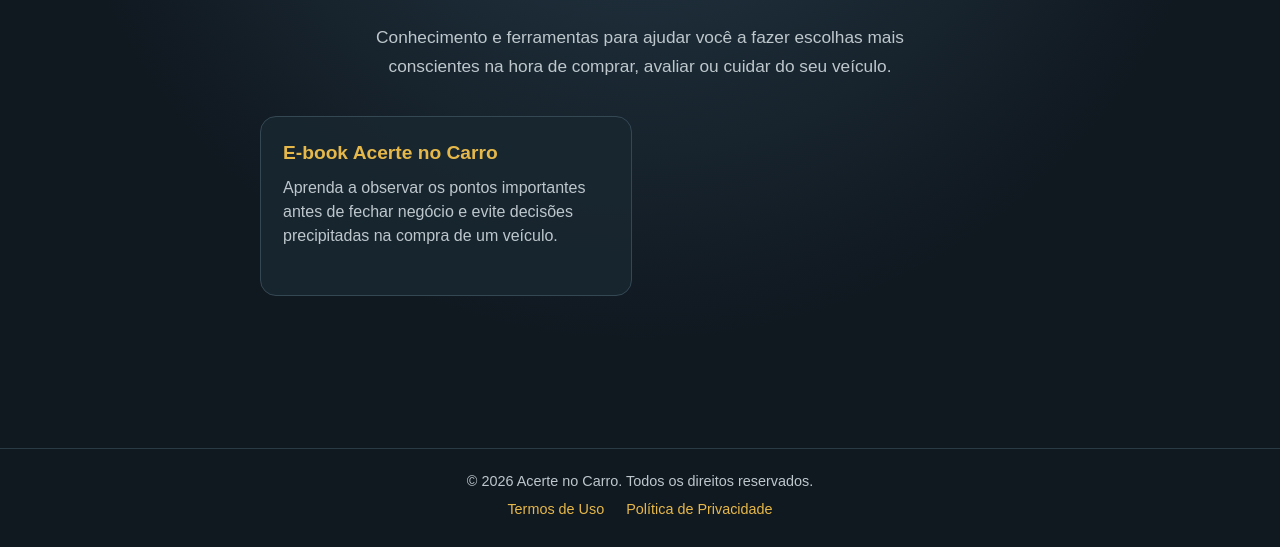
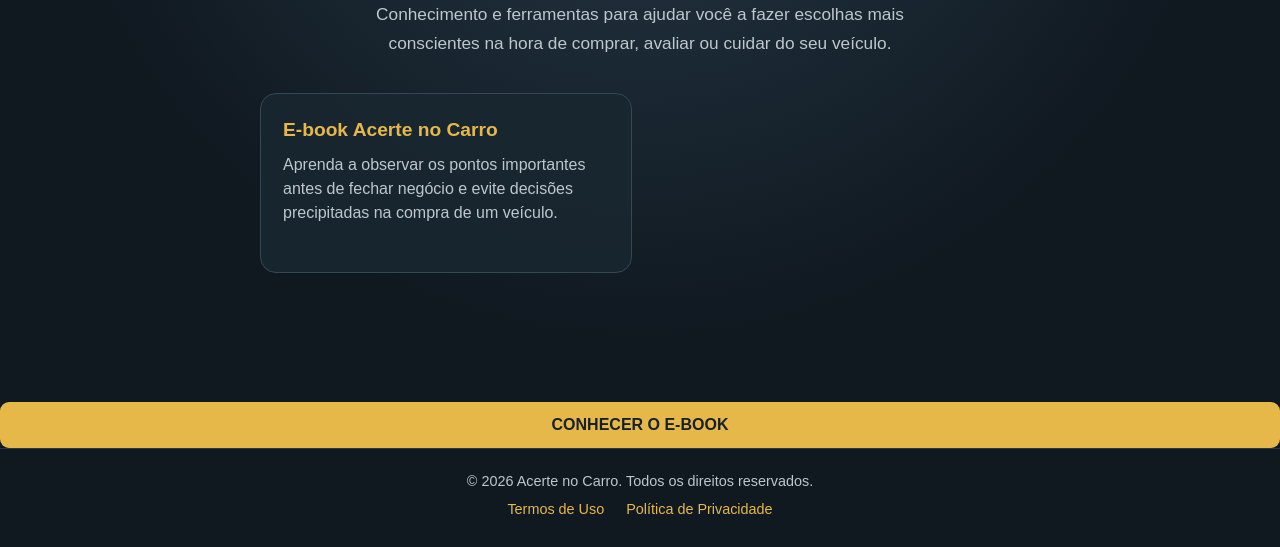
Before and after one commit to juracisena/acertenocarro-site, a plain HTML site: page index.html in a window 1280 px wide. Shown: the part 253-800 px from the top of the page. Drawn offline with Linux system fonts and the light colour scheme.

Commit message:
Add e-book link to index.html
Added a button link to the e-book 'Acerte no Carro' in the main content.

```diff
--- a/index.html
+++ b/index.html
@@ -37,7 +37,7 @@
         <h2>E-book Acerte no Carro</h2>
         <p>Aprenda a observar os pontos importantes antes de fechar negócio e evite decisões precipitadas na compra de um veículo.</p>
           </main>
-
+<a class="button" href="https://juracisena4.hotmart.host/acerte-no-carro-27764acc-f6e7-43a0-8089-6e534db9b935" target="_blank" rel="noopener noreferrer">CONHECER O E-BOOK</a>
   <footer>
     <div>© <span id="year"></span> Acerte no Carro. Todos os direitos reservados.</div>
     <div style="margin-top:12px">
```
